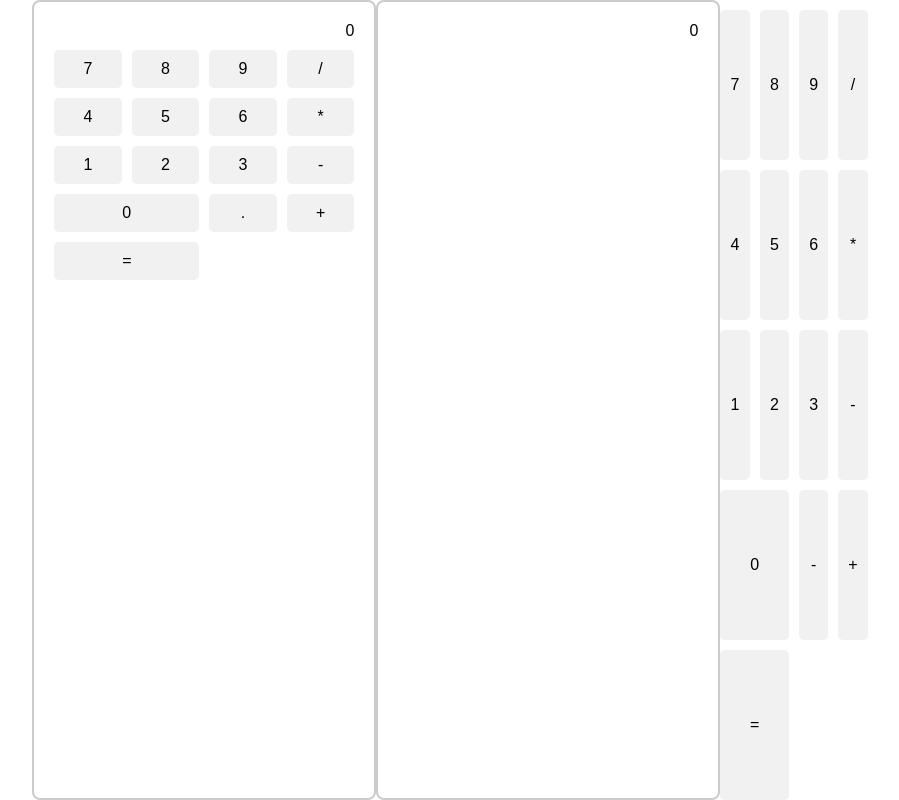
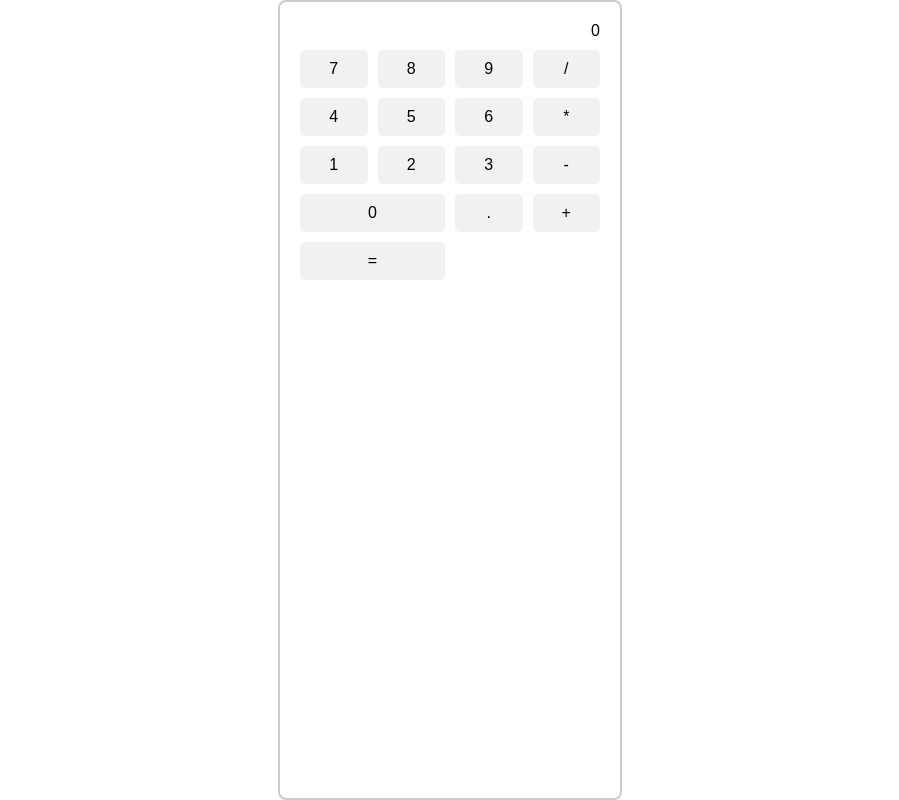
Before and after one commit to manojkumarsaini19/calculator, a plain HTML site: page index.html in a window 1280 px wide. Shown: the whole page, without its empty margins (190-1089 px from the left). Drawn offline with Linux system fonts and the light colour scheme.

Commit message:
Update index.html

```diff
--- a/index.html
+++ b/index.html
@@ -1,11 +1,4 @@
 <!DOCTYPE html>
-<html lang="en">
-<head>
-       <meta charset="UTF-8">
-       <meta name="viewport" content="width=device-width, initial-scale=1.0">
-       <title>Document</title>
-       <link rel="stylesheet" href="style.css">
-       <!DOCTYPE html>
 <html lang="en">
 <head>
        <meta charset="UTF-8">
@@ -40,30 +33,3 @@
 
 </body>
 </html>
-<body>
-        <div class="calculator">
-              <div id="display">0</div>
-        </div>
-        <div class="buttons" onclick="handleButtonClick(event)">
-              <button>7</button>
-              <button>8</button>
-              <button>9</button>
-              <button class="opreator">/</button>
-              <button>4</button>
-              <button>5</button>
-              <button>6</button>
-              <button class="opreator">*</button>
-              <button>1</button>
-              <button>2</button>
-              <button>3</button>
-              <button class="opreator">-</button>
-              <button class="double">0</button>
-              <button>-</button>
-              <button class="opreator">+</button>
-              <button class=" double opreator">=</button>
-
-        </div>
-        <script src="scripts.js"></script>
-
-</body>
-</html>
```
